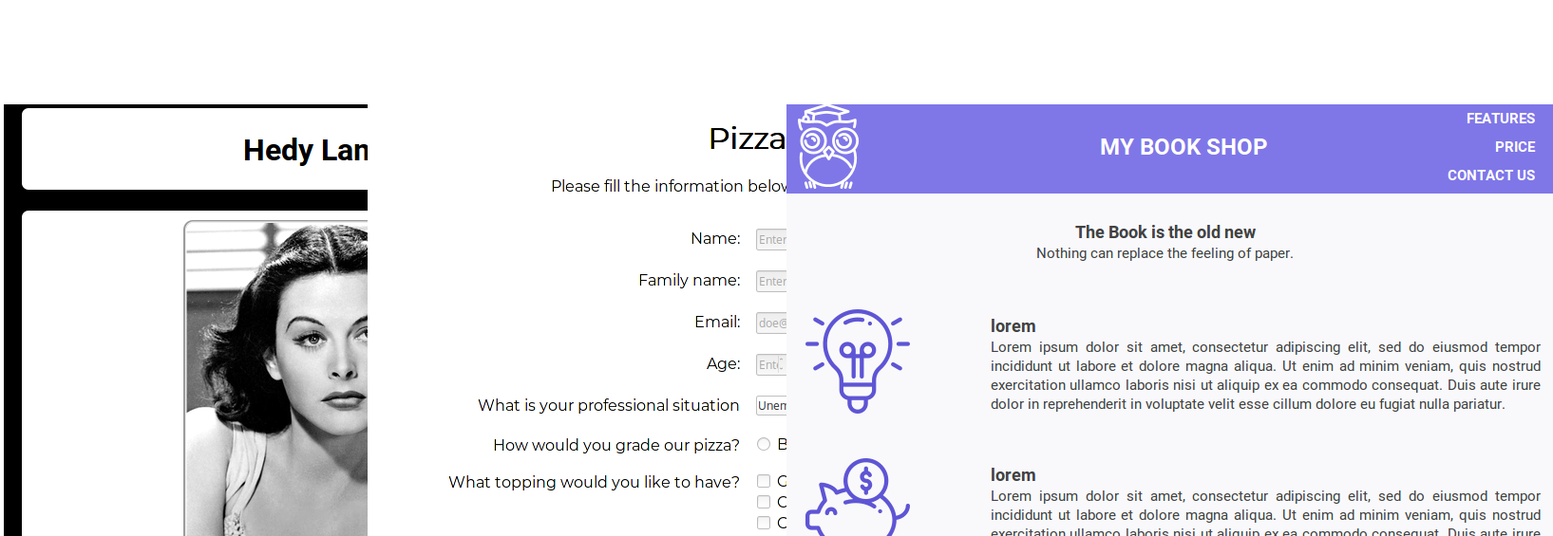
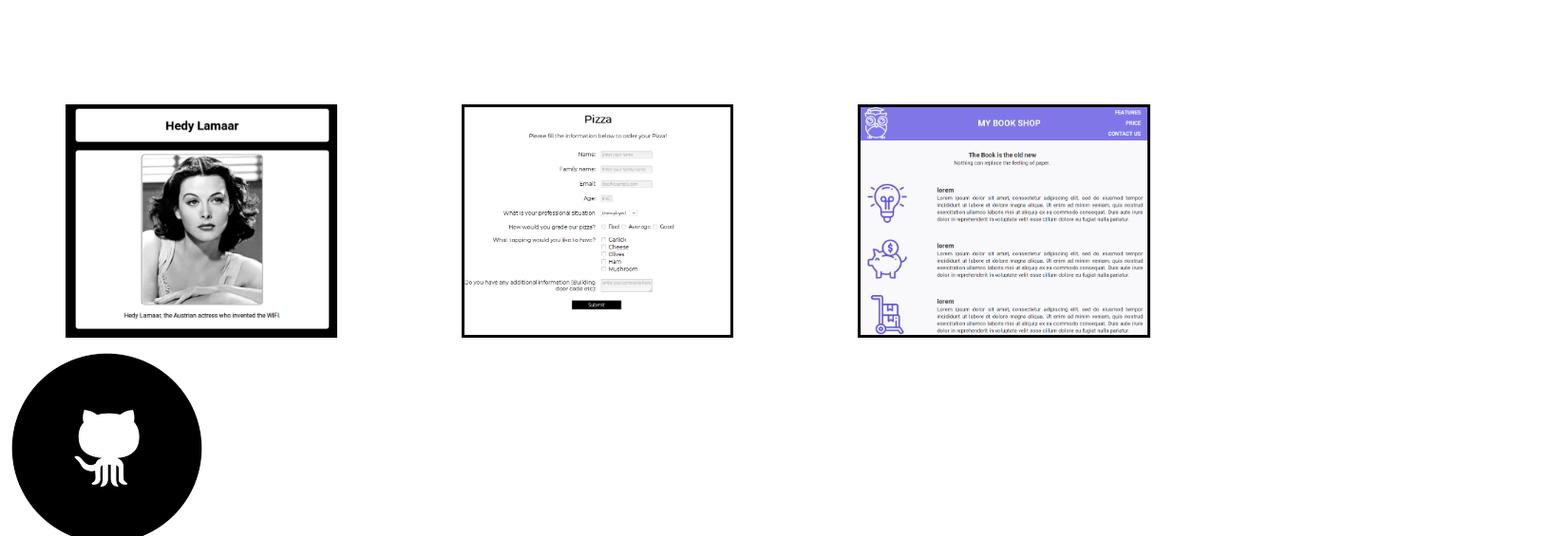
Before and after one commit to khanr1/Web-design, a plain HTML site: page PortFolio/main.html in a window 1280 px wide. Shown: the part 710-1275 px from the top of the page at 95% size, 1635 px wide, since content can reach past the window. Drawn offline with Linux system fonts and the light colour scheme.

```diff
--- a/PortFolio/CSS/mystyle.css
+++ b/PortFolio/CSS/mystyle.css
@@ -64,8 +64,9 @@ nav ul li a{
 }
 
 .project-tile{
-    min-width: 15%;
-    min-height: 15%;
+    max-width: 30vw;
+    max-height: 30vh;
+    border: solid black;
 }
 
 @media (max-width: 800px) {
--- a/PortFolio/main.html
+++ b/PortFolio/main.html
@@ -24,10 +24,10 @@
             I am Mister Loutre, the apprentice webdesigner. Welcome to my webpage where you will be able to have a look at my creation. If you have questions or request, don't hesitate to contact me!!! </p>
         </section>
         <section id="projects">
-            <div class="project-tile">  <a href="#"><img src="Image/Lamaar.png"></a> </div>
-             <div class="project-tile"> <a href="#"><img src="Image/pizza.png"></a> </div>
-             <div class="project-tile"> <a href="#"><img src="Image/product.png"></a>
-            </div>
+             <a href="#"><img class="project-tile" src="Image/Lamaar.png"/></a>
+             <a href="#"><img class="project-tile" src="Image/pizza.png"/></a>
+              <a href="#"><img class="project-tile" src="Image/product.png"/></a>
+
         </section>
         <section id="contact">
             <a id="profile-link" href="https://github.com/khanr1" target="_blank"><img src="Image/git.png"></a>
--- a/TributePage/mystyle.css
+++ b/TributePage/mystyle.css
@@ -38,7 +38,7 @@ background-color: black;
   border-style: solid;
   margin:auto;
   padding: 10px 10px 10px 10px;
-  background-color:yellow;
+  background-color:white;
 }
 
 #time{
```
Also changed, not shown: 1 other file.
